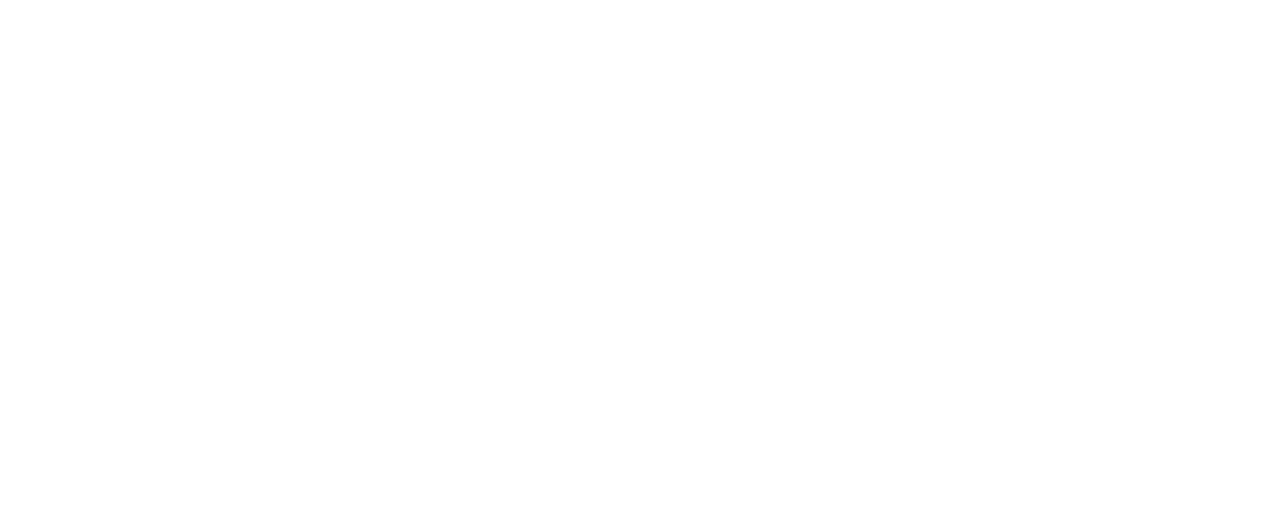
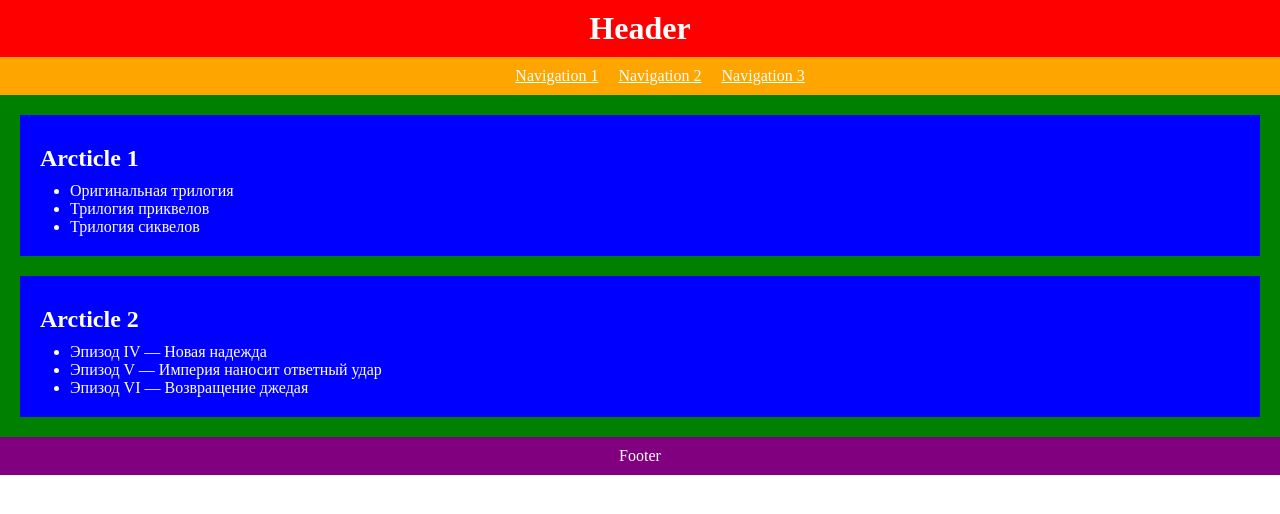
Before and after one commit to js-tasks-ru/htmlcss-20210812_boogie-woogie8, a website: page 02-dz0/01-semantic-mockup/solution.html in a window 1280 px wide. Drawn offline with Linux system fonts and the light colour scheme.

Commit message:
add semantic mockup

```diff
--- a/02-dz0/01-semantic-mockup/solution.html
+++ b/02-dz0/01-semantic-mockup/solution.html
@@ -1,4 +1,56 @@
 <!DOCTYPE html>
 <html lang="ru">
-    <!-- Ваше решение -->
+
+<head>
+    <meta charset="UTF-8">
+    <meta http-equiv="X-UA-Compatible" content="IE=edge">
+    <meta name="viewport" content="width=device-width, initial-scale=1.0">
+    <title>Semantic Mockup</title>
+    <link rel="stylesheet" href="/02-dz0/01-semantic-mockup/style.css">
+</head>
+
+<body>
+    <header>
+        <h1>Header</h1>
+        <nav>
+            <ul>
+                <li>Navigation 1</li>
+                <li>Navigation 2</li>
+                <li>Navigation 3</li>
+            </ul>
+        </nav>
+    </header>
+    <main>
+        <article>
+            <h2>Arcticle 1</h2>
+            <ul>
+                <li>
+                    Оригинальная трилогия
+                </li>
+                <li>
+                    Трилогия приквелов
+                </li>
+                <li>
+                    Трилогия сиквелов
+                </li>
+            </ul>
+        </article>
+        <article>
+            <h2>Arcticle 2</h2>
+            <ul>
+                <li>
+                    Эпизод IV — Новая надежда
+                </li>
+                <li>
+                    Эпизод V — Империя наносит ответный удар
+                </li>
+                <li>
+                    Эпизод VI — Возвращение джедая
+                </li>
+            </ul>
+        </article>
+    </main>
+    <footer>Footer</footer>
+</body>
+
 </html>
--- /dev/null
+++ b/02-dz0/01-semantic-mockup/style.css
@@ -0,0 +1,62 @@
+body {
+    color: white;
+    margin: 0 auto;
+    padding: 0;
+}
+
+h1 {
+    background-color: red;
+    margin: 0;
+    text-align: center;
+    padding: 10px;
+}
+
+h2 {
+    margin: 0;
+    padding: 10px;
+}
+
+ul {
+    margin: 0;
+}
+
+nav {
+    background-color: orange;
+    padding: 10px;
+}
+
+nav ul {
+    display: flex;
+    margin: 0 auto;
+    list-style: none;
+    justify-content: center;
+}
+
+nav li {
+    text-decoration: underline;
+}
+
+nav li:not(:last-child) {
+    margin-right: 20px;
+}
+
+main {
+    background-color: green;
+    padding: 20px;
+}
+
+article {
+    background-color: blue;
+    margin: 0 auto;
+    padding: 20px 10px;
+}
+
+article:first-child {
+    margin-bottom: 20px;
+}
+
+footer {
+    background-color: purple;
+    text-align: center;
+    padding: 10px;
+}
```
